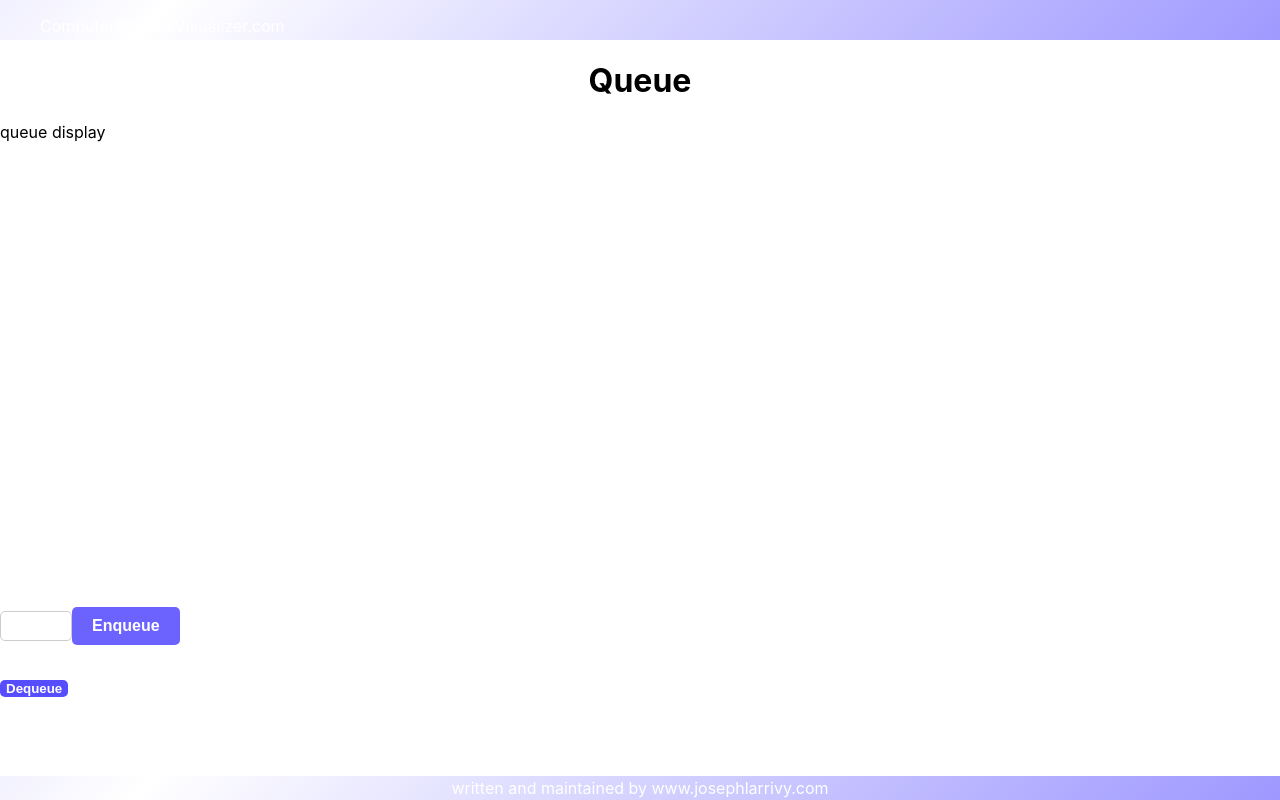
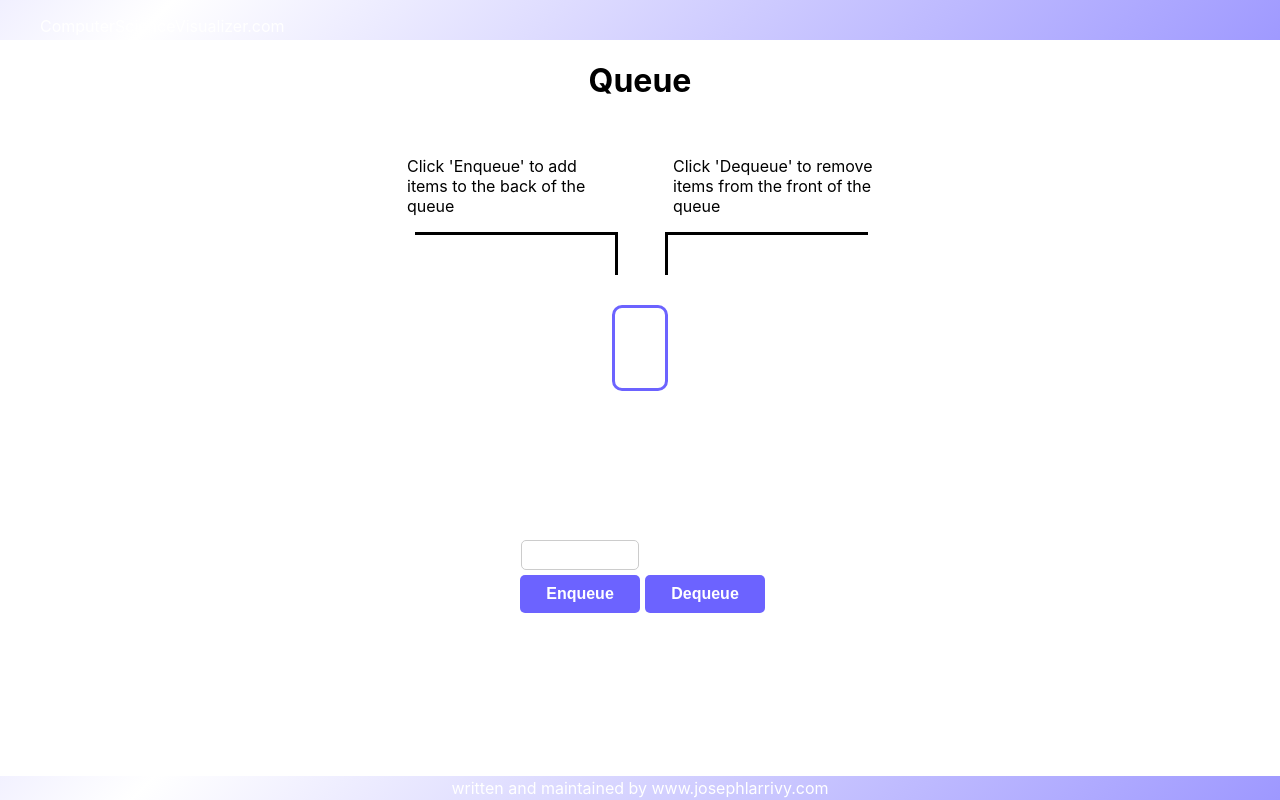
Before and after one commit to josephlarrivy/data-structures-visualizers, a React (Create React App) app: page /queue in a window 1280 px wide. Both pictures are taken after a click on the button "Enqueue". Built offline with nearby package versions, Linux system fonts and the light colour scheme.

Commit message:
Queue almost done

```diff
--- a/src/components/LinkedList/LinkedListForm.css
+++ b/src/components/LinkedList/LinkedListForm.css
@@ -23,7 +23,7 @@ label {
     font-weight: bold;
 }
 
-button[type="submit"] {
+button {
     padding: 10px 20px;
     background-color: #6c63ff;
     color: #fff;
--- a/src/components/Queue/Queue.css
+++ b/src/components/Queue/Queue.css
@@ -1,14 +1,161 @@
 #queue-container {
 }
 
-#queue-display-container {
+
+#queue-form-container-main {
+    /* background-color: black; */
+    width: 100%;
+    height: 20vh;
+}
+
+#queue-display-container-outer {
+    /* width: 100%; */
+    height: 50vh;
     /* background-color: aqua; */
+    margin-top: 5vh;
+}
+
+#queue-form-container {
+}
+
+
+
+
+
+#queue-display-container-inner {
+    height: fill;
     width: 100%;
-    height: 60vh;
+}
+
+#queue-items-container {
+    display: flex;
+    justify-content: center;
+    /* background-color: aqua; */
+    /* width: 100%; */
+    height: fill;
+    width: 100%;
+}
+
+.queue-diaplay-item-wrapper {
+    border: 3px solid #6c63ff;
+    border-radius: 10px;
+    width: 50px;
+    margin: 5px;
+    height: 10vh;
+    /* optional - adds some space between the divs */
+    text-align: center;
+
 }
 
 #queue-form-container {
     /* background-color: black; */
+    text-align: center;
+}
+
+#queue-number-input-container {
+   margin-left: -15vh;
+}
+
+#queue-number-input {
+   width: 12vh;
+}
+
+#queue-buttons-container {
+
+}
+
+button {
+    width: 15vh;
+    margin-left: 5px;
+}
+
+
+
+
+
+
+#queue-explainer {
+    display: flex;
+    justify-content: center;
+    height: 20vh;
     width: 100%;
+    /* background-color: red; */
+}
+
+
+
+#back-of-queue-explainer {
     height: 20vh;
+    width: 200px;
+    /* background-color: #6c63ff; */
+    margin-right: 2vw;
 }
+
+
+
+#front-of-queue-explainer {
+    height: 20vh;
+    width: 200px;
+    /* background-color: pink; */
+    margin-left: -2vw;
+}
+
+
+.queue-explainer-spacer {
+    border: 3px solid transparent;
+    width: 50px;
+    margin: 5px;
+    height: 10vh;
+    text-align: center;
+
+}
+
+#front-arrow {
+    width: inherit;
+    height: 40px;
+    border-top: 3px solid black;
+    border-left: 3px solid black;
+    margin-left: -1vh;
+
+}
+
+#back-arrow {
+    width: inherit;
+    height: 40px;
+    border-top: 3px solid black;
+    border-right: 3px solid black;
+    margin-left: 1vh;
+}
+
+
+
+
+
+
+
+
+
+
+#enqueue-action {
+    text-align: center;
+    opacity: 0;
+
+    animation: alert;
+    animation-duration: 2s;
+}
+
+#dequque-action {
+    text-align: center;
+    opacity: 0;
+
+    animation: alert;
+    animation-duration: 2s;
+}
+@keyframes alert {
+    0%{
+        opacity: 1;
+    }
+    100%{
+
+    }
+}
--- a/src/components/Queue/Queue.js
+++ b/src/components/Queue/Queue.js
@@ -14,7 +14,6 @@ const QueueComponent = () => {
     const queueAsArray = queue.getAsArray()
     for (let val of queueAsArray) {
       newQueue.enqueue(val)
-      console.log(val)
     }
     newQueue.enqueue(item);
     setQueue(newQueue);
@@ -25,7 +24,6 @@ const QueueComponent = () => {
     const queueAsArray = queue.getAsArray()
     for (let val of queueAsArray) {
       newQueue.enqueue(val)
-      console.log(val)
     }
     newQueue.dequeue();
     setQueue(newQueue);
@@ -34,10 +32,10 @@ const QueueComponent = () => {
   return (
     <div id="queue-container">
       <h1>Queue</h1>
-      <div id="queue-display-container">
+      <div id="queue-display-container-outer">
         <QueueDisplay queue={queue}/>
       </div>
-      <div id="queue-form-container">
+      <div id="queue-form-container-main">
         <QueueForm callEnqueue={callEnqueue} callDequeue={callDequeue}/>
       </div>
     </div>
--- a/src/components/Queue/QueueClass.js
+++ b/src/components/Queue/QueueClass.js
@@ -38,7 +38,14 @@ class Queue {
     for (let item of this.items) {
       arr.push(item)
     }
-    console.log(arr)
+    return arr
+  }
+
+  getAsReverseArray() {
+    let arr = []
+    for (let i=this.items.length-1; i>=0; i--) {
+      arr.push(this.items[i])
+    }
     return arr
   }
 }
--- a/src/components/Queue/QueueDisplay.js
+++ b/src/components/Queue/QueueDisplay.js
@@ -1,30 +1,32 @@
 import React, { useState, useEffect } from "react";
-import Queue from './QueueClass'
+
+import './Queue.css'
+import QueueDisplayExplainer from "./QueueDisplayExplainer";
 
 
 const QueueDisplay = ({ queue }) => {
 
-  const [array, setArray] = useState(null)
+  const [array, setArray] = useState([])
 
   useEffect(() => {
-    const queueAsArray = queue.getAsArray()
+    const queueAsArray = queue.getAsReverseArray()
     setArray(queueAsArray)
     console.log(queueAsArray)
   }, [queue])
 
 
-
-
-
-
   return (
-    <div>
-      <p>queue display</p>
-      {array && array.map(item => {
-        return (
-          <p>{item}</p>
-        )
-      })}
+    <div id="queue-display-container-inner">
+      <QueueDisplayExplainer array={array} />
+      <div id="queue-items-container">
+        {array && array.map(item => {
+          return (
+            <div className="queue-diaplay-item-wrapper">
+              <p>{item}</p>
+            </div>
+          )
+        })}
+      </div>
     </div>
   )
 }
--- /dev/null
+++ b/src/components/Queue/QueueDisplayExplainer.js
@@ -0,0 +1,54 @@
+import React, {useState, useEffect} from "react";
+import './Queue.css'
+
+
+const QueueDisplayExplainer = ({array}) => {
+
+  const [spacers, setSpacers] = useState([0])
+  const [numSpacers, setNumSpacers] = useState(1)
+
+  useEffect(() => {
+    if (array.length<1) {
+      setSpacers([0])
+    } else {
+      setSpacers(array)
+    }
+    detectAddOrSubtract(array)
+  }, [array])
+
+  const detectAddOrSubtract = () => {
+    if (array.length>numSpacers) {
+      console.log('added')
+      setNumSpacers(array.length)
+    } else if (array.length<numSpacers) {
+      console.log('subtracted')
+      setNumSpacers(array.length)
+    }
+  }
+
+  return (
+    <div id="queue-explainer">
+      <div id="back-of-queue-explainer">
+        <p>Click 'Enqueue' to add items to the back of the queue</p>
+        <div id="back-arrow"></div>
+        <p id="enqueue-action">test</p>
+      </div>
+
+      {spacers.map(item => {
+        return (
+          <div className="queue-explainer-spacer">
+            <p></p>
+          </div>
+        )
+      })}
+
+      <div id="front-of-queue-explainer">
+        <p>Click 'Dequeue' to remove items from the front of the queue</p>
+        <div id="front-arrow"></div>
+        <p id="dequque-action">test</p>
+      </div>
+    </div>
+  )
+}
+
+export default QueueDisplayExplainer;
--- a/src/components/Queue/QueueForm.js
+++ b/src/components/Queue/QueueForm.js
@@ -1,11 +1,13 @@
 import React, { useEffect, useState } from "react";
+
+import './Queue.css'
+
 
 const QueueForm = ({ callEnqueue, callDequeue }) => {
   const [value, setValue] = useState("");
 
   const handleChange = (e) => {
     setValue(e.target.value)
-    console.log('change, new value:', value)
   }
 
   const handleAdd = (e) => {
@@ -19,12 +21,17 @@ const QueueForm = ({ callEnqueue, callDequeue }) => {
   };
 
   return (
-    <div>
-      <form onSubmit={handleAdd}>
-        <input type="number" value={value} onChange={handleChange} />
-        <button type="submit">Enqueue</button>
-      </form>
-      <button onClick={handleRemove}>Dequeue</button>
+    <div id="queue-form-container">
+
+        <div id="queue-number-input-container">
+          <input id='queue-number-input' type="number" value={value} onChange={handleChange} max={100} min={-99} />
+        </div>
+
+        <div id="queue-buttons-container">
+          <button onClick={handleAdd} type="submit">Enqueue</button>
+          <button onClick={handleRemove}>Dequeue</button>
+        </div>
+
     </div>
   );
 };
```
